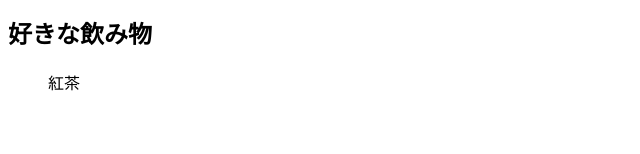
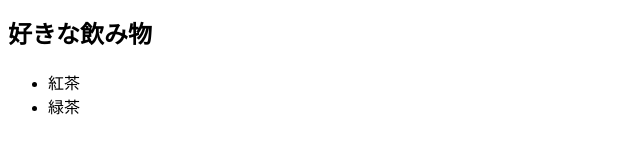
Before and after one commit to waka-hama/git_practice, a plain HTML site: page index.html in a window 1280 px wide. Shown: the part 194-348 px from the top of the page, 0-640 px from the left. Drawn offline with Linux system fonts and the light colour scheme.

Commit message:
好きな飲み物追加

```diff
--- a/index.html
+++ b/index.html
@@ -13,7 +13,8 @@
 
         <h2>好きな飲み物</h2>
         <ul>
-            紅茶
+            <li>紅茶</li>
+            <li>緑茶</li>
         </ul>
     </body>
 </html>
```
